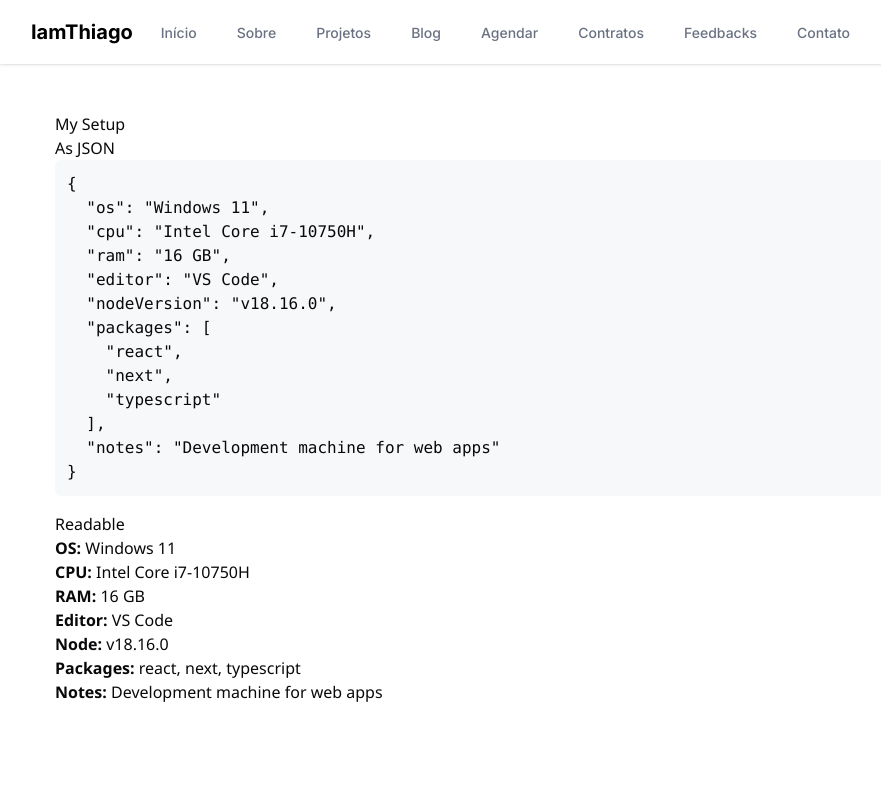
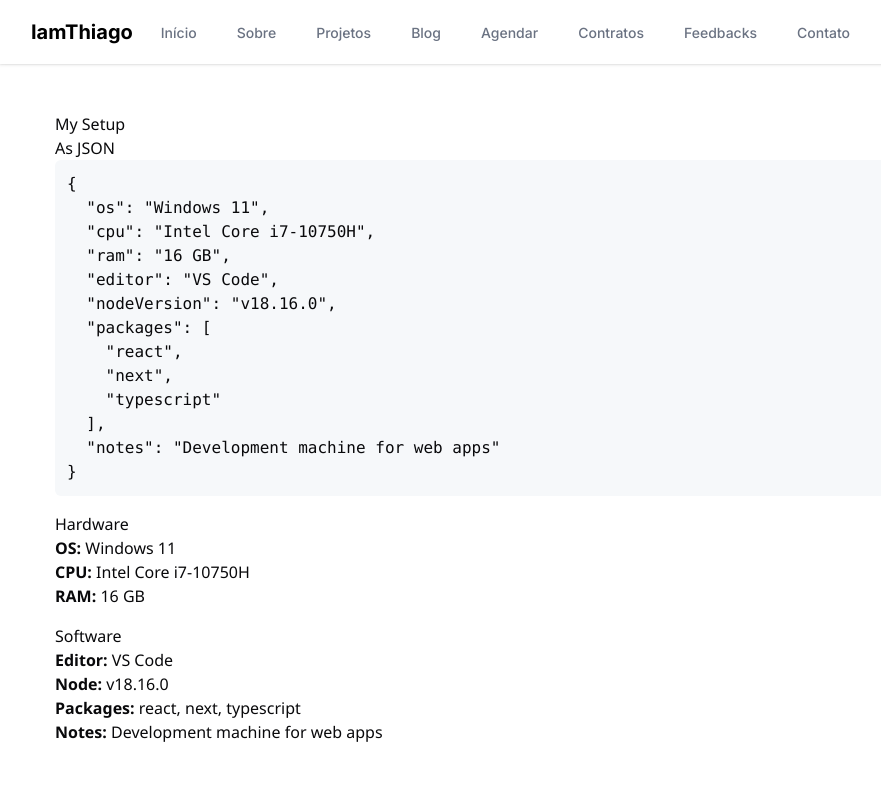
Before and after one commit to IamThiago-IT/me, a Next.js app: page /setup in a window 1280 px wide. Shown: the top 800 px of the page, without its empty margins (1-882 px from the left). Built offline with nearby package versions, Linux system fonts and the light colour scheme.

Commit message:
refactor(setup): rename "Readable" section to Hardware, add spacing and fix section markup

```diff
--- a/src/app/setup/page.tsx
+++ b/src/app/setup/page.tsx
@@ -31,12 +31,17 @@ export default function Page() {
                 </pre>
             </section>
 
-            <section aria-labelledby="setup-list">
-                <h2 id="setup-list" style={{ fontSize: 16 }}>Readable</h2>
+            <section aria-labelledby="setup-hardware" style={{ marginBottom: 16 }}>
+                <h2 id="setup-hardware" style={{ fontSize: 16 }}>Hardware</h2>
                 <ul>
                     <li><strong>OS:</strong> {mySetup.os}</li>
                     <li><strong>CPU:</strong> {mySetup.cpu}</li>
                     <li><strong>RAM:</strong> {mySetup.ram}</li>
+                </ul>
+            </section>
+            <section aria-labelledby="setup-software">
+                <h2 id="setup-software" style={{ fontSize: 16 }}>Software</h2>
+                <ul>
                     <li><strong>Editor:</strong> {mySetup.editor}</li>
                     <li><strong>Node:</strong> {mySetup.nodeVersion}</li>
                     <li><strong>Packages:</strong> {mySetup.packages.join(", ")}</li>
```
